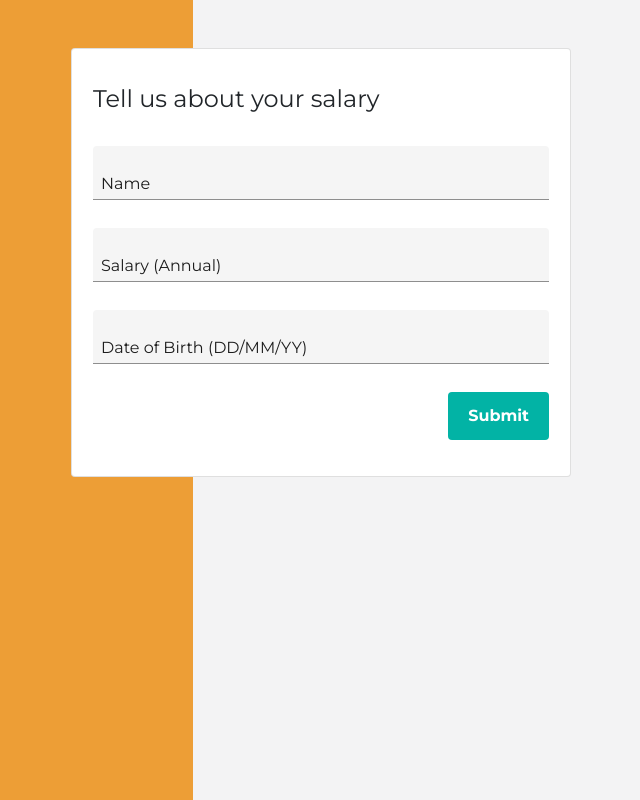
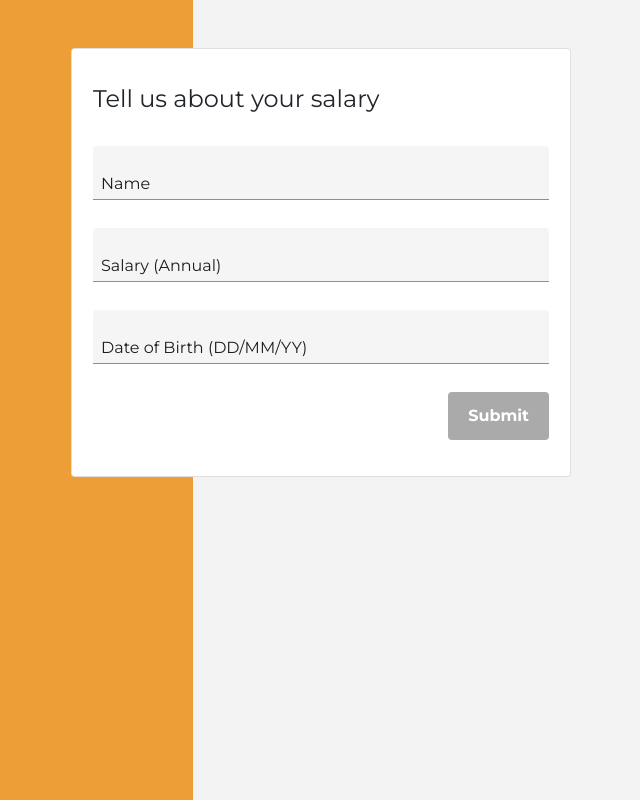
Before and after one commit to AdbC99/WorkSample, a React (Create React App) app: page / in a window 1280 px wide. Shown: the whole page, without its empty margins (319-959 px from the left). Built offline with nearby package versions, Linux system fonts and the light colour scheme.

Commit message:
Submit button disabled when input non existant

```diff
--- a/src/components/InputFields.js
+++ b/src/components/InputFields.js
@@ -1,6 +1,12 @@
 import React, {useState} from 'react';
 import FloatingLabelInput from 'react-floating-label-input';
 import '../styles/material-input-alikes.css';
+
+const withValidNumber = WrappedComponent => ({onChange, ...props}) => {
+    return(
+        <WrappedComponent onChange={onChange} {...props}></WrappedComponent>
+    )
+}
 
 const TextInput = ({onChange, placeHolder}) => {
     const [labelStaysUp, setLabelStaysUp] = useState(false);
@@ -20,16 +26,22 @@ const TextInput = ({onChange, placeHolder}) => {
     return (
         <div className="text-input-container full-width">
             <input className="floating-label-input" type="text" onChange={handleChange}></input>
-            <span class={(labelStaysUp)?"floating-label stay-up":"floating-label"}>{placeHolder}</span>
+            <span className={(labelStaysUp)?"floating-label stay-up":"floating-label"}>{placeHolder}</span>
         </div>
     );
 }
 
-const NumberInput = TextInput;
+const NumberInput = withValidNumber(TextInput);
 
-const Submit = ({text}) => {
+const Submit = ({label, disable}) => {
     return (
-        <input className='color-button ml-auto' type="submit" value={text} ></input>
+        <>
+            {
+                (disable === true)?
+                    <input className='color-button ml-auto' type="submit" value={label} disabled></input>:
+                    <input className='color-button ml-auto' type="submit" value={label} ></input>
+            }
+        </>
     )
 }
 
--- a/src/components/salary/SalaryCaptureForm.js
+++ b/src/components/salary/SalaryCaptureForm.js
@@ -18,7 +18,20 @@ const SalaryCaptureForm = () => {
     }
 
     const onChangeSalary = (event) => {
-        setSalary(event.target.salary);
+        setSalary(event.target.value);
+    }
+
+    const formInputValid = () => {
+        console.log('formInputValid', salary, name, dob)
+
+        if ((salary == null)||(salary === ''))
+            return false;
+        else if ((name == null)||(name === ''))
+            return false;
+        else if ((dob == null)||(dob === ''))
+            return false;
+        else
+            return true;
     }
 
     const onSubmit = async (event) => {
@@ -62,7 +75,7 @@ const SalaryCaptureForm = () => {
                     <TextInput onChange={onChangeSalary} placeHolder="Date of Birth (DD/MM/YY)"></TextInput>
                 </Row>
                 <Row className="">
-                    <Submit text='Submit'></Submit>
+                    <Submit label='Submit' disable={!formInputValid()}></Submit>
                 </Row>
             </form>
         </div>
--- a/src/styles/material-input-alikes.css
+++ b/src/styles/material-input-alikes.css
@@ -83,6 +83,10 @@ input:focus, textarea {
     transition: 1s ease;
 }
 
+.color-button:disabled {
+    background-color: #AAA;
+}
+
 .full-width {
     width: 100%;
 }
```
